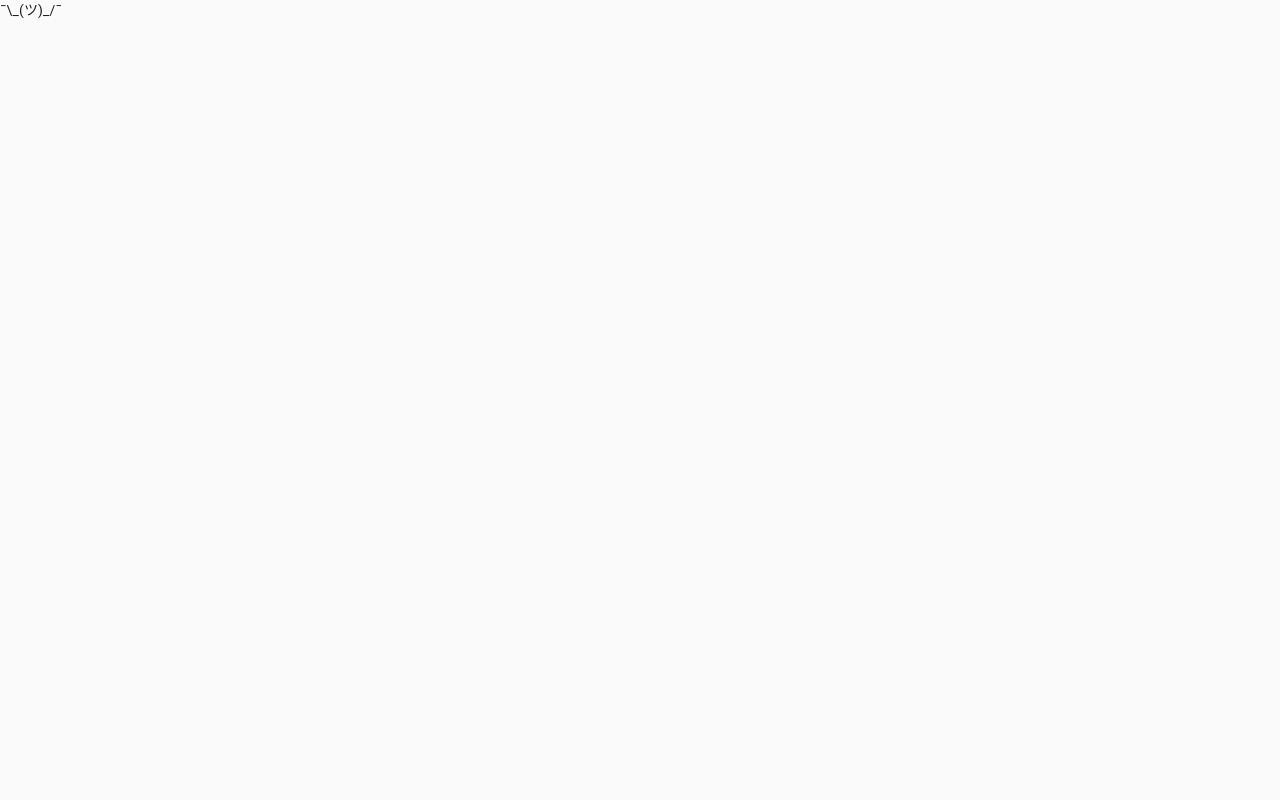
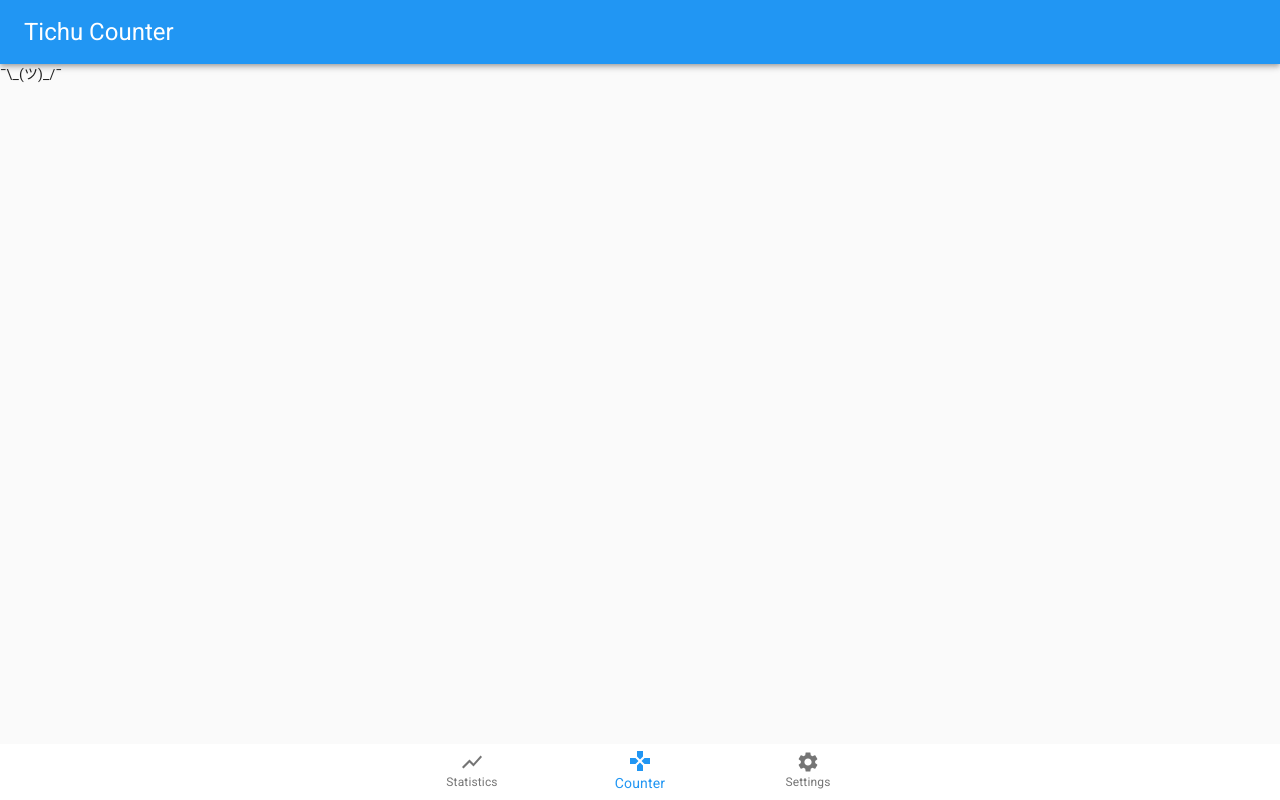
Before and after one commit to Maroben/tichu-counter, a React (Vite) app: page / in a window 1280 px wide. Before the commit this address led to /404. Built offline with nearby package versions, Linux system fonts and the light colour scheme.

Commit message:
Navigation

```diff
--- a/src/app.tsx
+++ b/src/app.tsx
@@ -12,8 +12,8 @@ import NotFoundView from './views/notFoundView'
 
 const theme = createMuiTheme({
     palette: {
-        primary: { main: '#1b5e20' },
-        secondary: { main: '#dd2c00' }
+        primary: { main: '#2196f3' },
+        secondary: { main: '#ff3d00' }
     }
 })
 
--- /dev/null
+++ b/src/components/navigations/bottomNav.tsx
@@ -0,0 +1,59 @@
+import React, { useState } from 'react'
+import { Link } from 'react-router-dom'
+import { createStyles, Theme } from '@material-ui/core'
+import { WithStyles, withStyles } from '@material-ui/core/styles'
+
+import { BottomNavigation, BottomNavigationAction } from '@material-ui/core'
+import ShowChart from '@material-ui/icons/ShowChart'
+import GamesIcon from '@material-ui/icons/Games'
+import SettingsIcon from '@material-ui/icons/Settings'
+
+const styles = (theme: Theme) =>
+    createStyles({
+        root: {
+            width: '100%',
+            position: 'absolute',
+            bottom: 0,
+            left: 0
+        }
+    })
+
+interface Props extends WithStyles<typeof styles> {}
+
+const BottomNav = ({ classes }: Props) => {
+    const [value, setValue] = useState(1)
+
+    return (
+        <BottomNavigation
+            value={value}
+            className={classes.root}
+            onChange={(event, newValue) => {
+                setValue(newValue)
+            }}
+            showLabels
+        >
+            <BottomNavigationAction
+                to="/statistics"
+                component={Link}
+                label="Statistics"
+                icon={<ShowChart />}
+            />
+
+            <BottomNavigationAction
+                to="/"
+                component={Link}
+                label="Counter"
+                icon={<GamesIcon />}
+            />
+
+            <BottomNavigationAction
+                to="/settings"
+                component={Link}
+                label="Settings"
+                icon={<SettingsIcon />}
+            />
+        </BottomNavigation>
+    )
+}
+
+export default withStyles(styles)(BottomNav)
--- /dev/null
+++ b/src/components/navigations/headerNav.tsx
@@ -0,0 +1,23 @@
+import React from 'react'
+import { createStyles, Theme } from '@material-ui/core'
+import { WithStyles, withStyles } from '@material-ui/core/styles'
+
+import { AppBar, Toolbar, Typography } from '@material-ui/core'
+
+const styles = (theme: Theme) => createStyles({})
+
+interface Props extends WithStyles<typeof styles> {}
+
+const HeaderNav = (props: Props) => {
+    return (
+        <AppBar position="static">
+            <Toolbar>
+                <Typography variant="h5" color="inherit">
+                    Tichu Counter
+                </Typography>
+            </Toolbar>
+        </AppBar>
+    )
+}
+
+export default withStyles(styles)(HeaderNav)
--- a/src/controllers/counterController.tsx
+++ b/src/controllers/counterController.tsx
@@ -1,7 +1,14 @@
 import React from 'react'
-import { Switch, Redirect } from 'react-router-dom'
+import { Switch, Route, Redirect } from 'react-router-dom'
 import { createStyles, Theme } from '@material-ui/core'
 import { WithStyles, withStyles } from '@material-ui/core/styles'
+
+import BottomNav from '../components/navigations/bottomNav'
+import HeaderNav from '../components/navigations/headerNav'
+
+import CounterView from '../views/counterView'
+import StatisticsView from '../views/statisticsView'
+import SettingsView from '../views/settingsView'
 
 const styles = (theme: Theme) => createStyles({})
 
@@ -11,7 +18,12 @@ const CounterController = (props: Props) => {
     return (
         <>
             <div>
+                <HeaderNav />
+                <BottomNav />
                 <Switch>
+                    <Route path="/statistics" component={StatisticsView} />
+                    <Route path="/settings" component={SettingsView} />
+                    <Route path="/" exact component={CounterView} />
                     <Redirect to="/404" />
                 </Switch>
             </div>
--- /dev/null
+++ b/src/views/counterView.tsx
@@ -0,0 +1,13 @@
+import React from 'react'
+import { createStyles, Theme } from '@material-ui/core'
+import { WithStyles, withStyles } from '@material-ui/core/styles'
+
+const styles = (theme: Theme) => createStyles({})
+
+interface Props extends WithStyles<typeof styles> {}
+
+const CounterView = (props: Props) => {
+    return <div>¯\_(ツ)_/¯</div>
+}
+
+export default withStyles(styles)(CounterView)
--- /dev/null
+++ b/src/views/settingsView.tsx
@@ -0,0 +1,13 @@
+import React from 'react'
+import { createStyles, Theme } from '@material-ui/core'
+import { WithStyles, withStyles } from '@material-ui/core/styles'
+
+const styles = (theme: Theme) => createStyles({})
+
+interface Props extends WithStyles<typeof styles> {}
+
+const SettingsView = (props: Props) => {
+    return <div>¯\_(ツ)_/¯</div>
+}
+
+export default withStyles(styles)(SettingsView)
--- /dev/null
+++ b/src/views/statisticsView.tsx
@@ -0,0 +1,13 @@
+import React from 'react'
+import { createStyles, Theme } from '@material-ui/core'
+import { WithStyles, withStyles } from '@material-ui/core/styles'
+
+const styles = (theme: Theme) => createStyles({})
+
+interface Props extends WithStyles<typeof styles> {}
+
+const StatisticsView = (props: Props) => {
+    return <div>¯\_(ツ)_/¯</div>
+}
+
+export default withStyles(styles)(StatisticsView)
```
